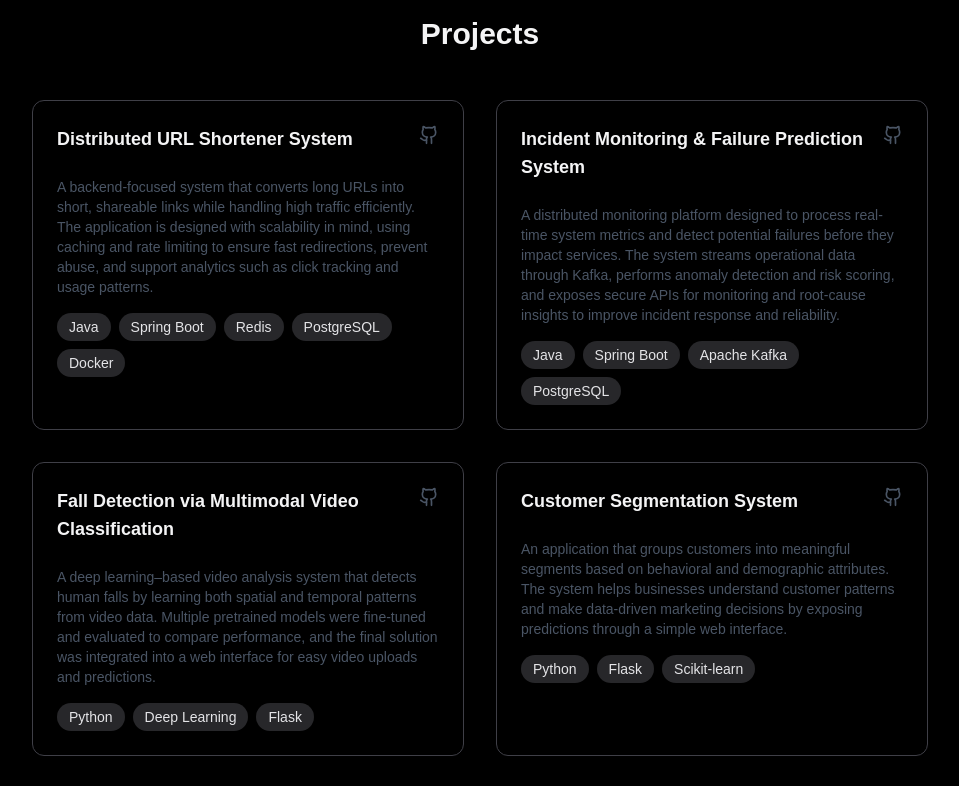
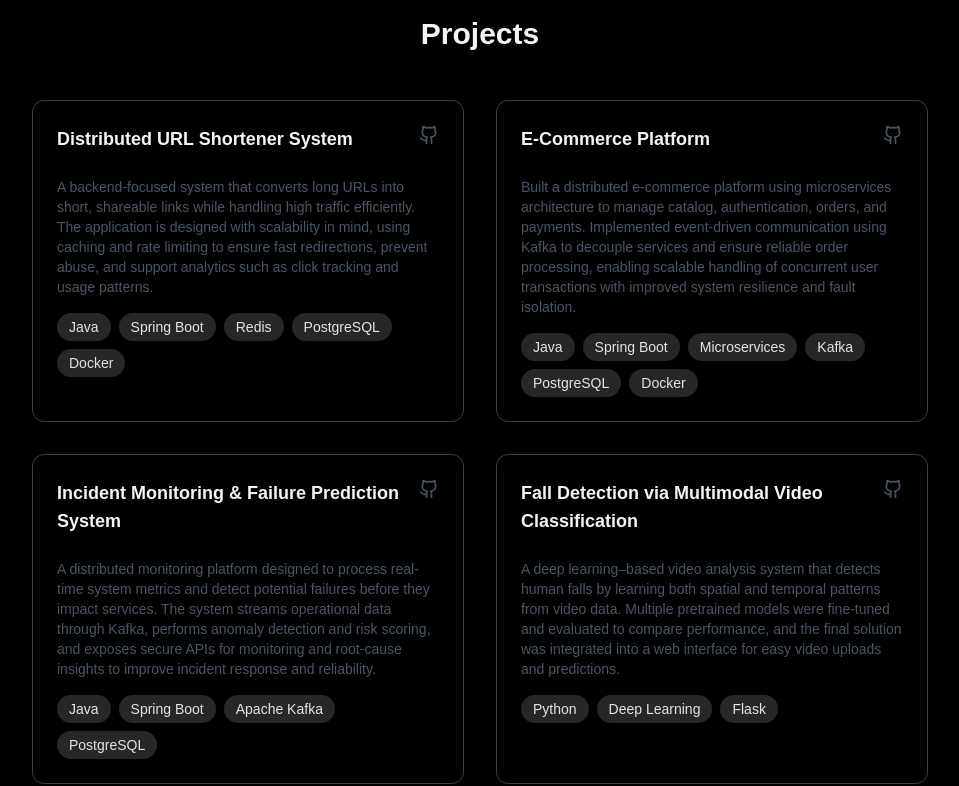
Before and after one commit to NikhilaManogna/portfolio, a Next.js app: page / in a window 1280 px wide. Shown: the part 1480-2266 px from the top of the page, without its empty margins (160-1119 px from the left). Built offline with nearby package versions, Linux system fonts and the light colour scheme.

Commit message:
Updated Projects.jsx

```diff
--- a/src/components/Projects.jsx
+++ b/src/components/Projects.jsx
@@ -8,6 +8,13 @@ export default function Projects() {
         "A backend-focused system that converts long URLs into short, shareable links while handling high traffic efficiently. The application is designed with scalability in mind, using caching and rate limiting to ensure fast redirections, prevent abuse, and support analytics such as click tracking and usage patterns.",
       tech: ["Java", "Spring Boot", "Redis", "PostgreSQL", "Docker"],
       github: "https://github.com/NikhilaManogna/Distributed-Url-Shortener",
+    },
+    {
+      title: "E-Commerce Platform",
+      description:
+        "Built a distributed e-commerce platform using microservices architecture to manage catalog, authentication, orders, and payments. Implemented event-driven communication using Kafka to decouple services and ensure reliable order processing, enabling scalable handling of concurrent user transactions with improved system resilience and fault isolation.",
+      tech: ["Java", "Spring Boot", "Microservices", "Kafka", "PostgreSQL", "Docker"],
+      github: "https://github.com/NikhilaManogna/ecommerce-platform",
     },
     {
       title: "Incident Monitoring & Failure Prediction System",
```
Also changed, not shown: 1 other file (tests, documents, lock files or other folders).
